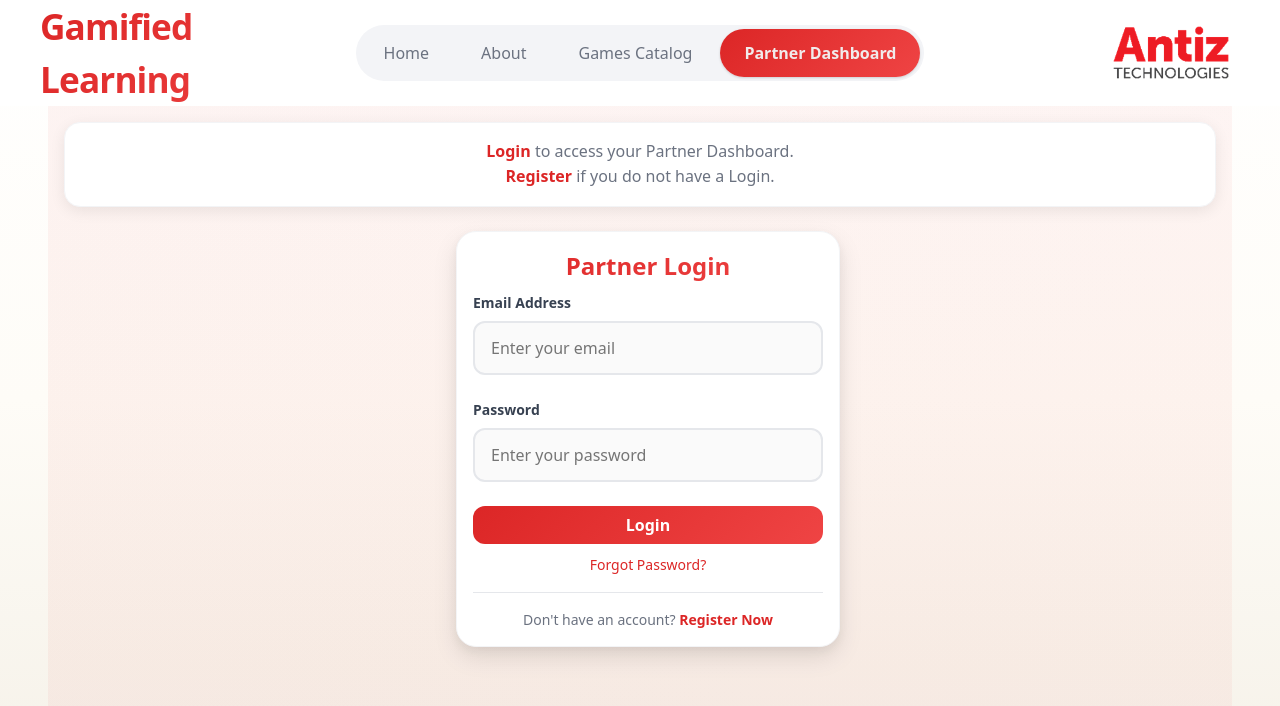
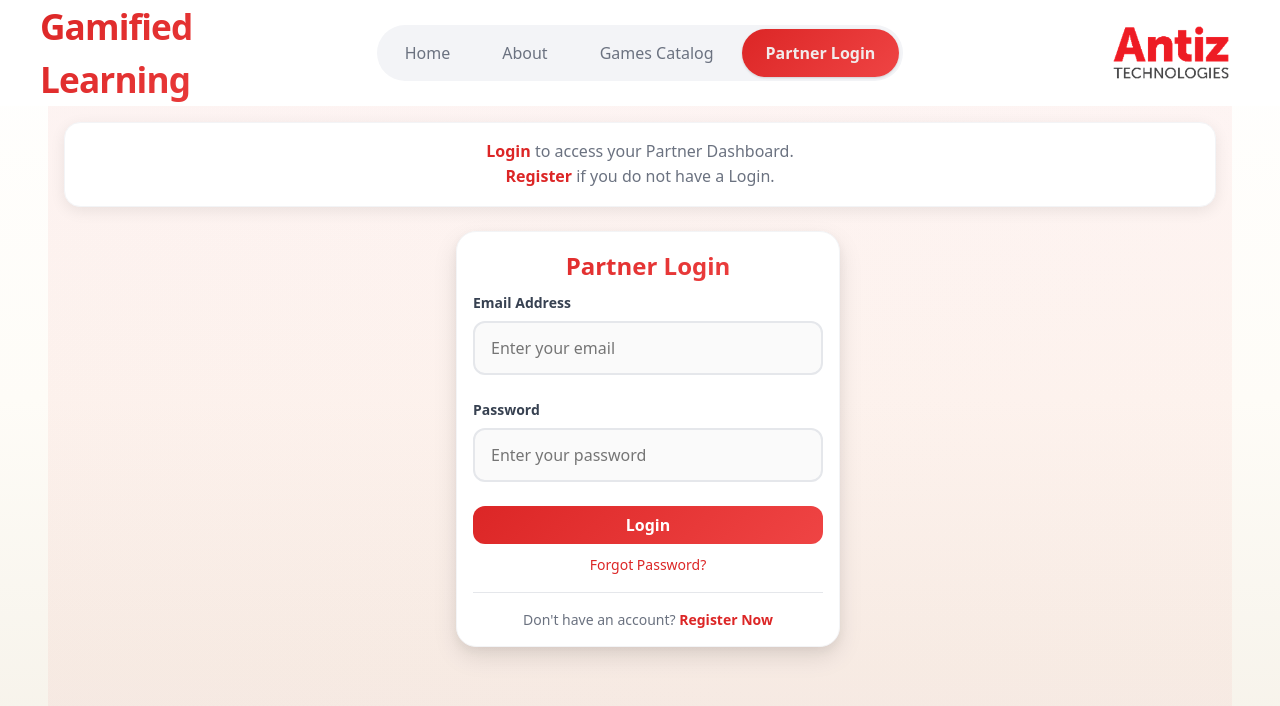
Before and after one commit to Prabhushapure/safety-saas-enterprise, a React (Vite) app: page /AWE-SaaS/partner/login in a window 1280 px wide. Shown: the top 706 px of the page. Built offline with nearby package versions, Linux system fonts and the light colour scheme.

Commit message:
chenges header context in game catalog to understand easily

```diff
--- a/src/components/Navigation.jsx
+++ b/src/components/Navigation.jsx
@@ -11,7 +11,7 @@ const Navigation = () => {
     { path: '/store', label: 'Games Catalog' },
     {
       path: isPartnerLoggedIn ? '/partner/home' : '/partner/login',
-      label: isPartnerLoggedIn ? 'Partner Dashboard' : 'Partner Dashboard'
+      label: isPartnerLoggedIn ? 'Partner Dashboard' : 'Partner Login'
     }
   ];
 
--- a/src/pages/Store.css
+++ b/src/pages/Store.css
@@ -32,7 +32,7 @@
 
 
 .store-header p {
-  max-width: 600px;
+  max-width: 700px;
   text-align: center;
   font-size: 1rem;
   line-height: 1.6;
@@ -342,7 +342,7 @@
 }
 
 .store-page .modal-body {
-  padding: 2rem;
+  padding: 0.5rem 2rem;
   overflow-y: auto;
   max-height: calc(100vh - 80px);
 
@@ -359,7 +359,8 @@
 
 .store-page .modal-subtitle {
   font-size: 1.125rem;
-  color: #6b7280;
+  color: #1f2937;
+  font-weight: 700;
   margin-bottom: 1rem;
   text-align: center;
   line-height: 1.5;
--- a/src/pages/Store.jsx
+++ b/src/pages/Store.jsx
@@ -93,7 +93,7 @@ const Store = () => {
     <div className="store-page">
       <div className="store-header">
       <div className="store-header-text">
-        <p><strong>Explore</strong> the comprehensive collection of interactive learning games in game catalog. <strong>Register as a Partner</strong> to get to know more details on modes of usage and pricing.
+        <p><strong>Explore</strong> the comprehensive collection of interactive learning games in game catalog. <strong>Register</strong> as a Partner (in the "<strong>Partner Login</strong>" above) to get full access to the Catalog, modes of usage & pricing.
         </p>
         </div>
         <CategoryFilter
```
